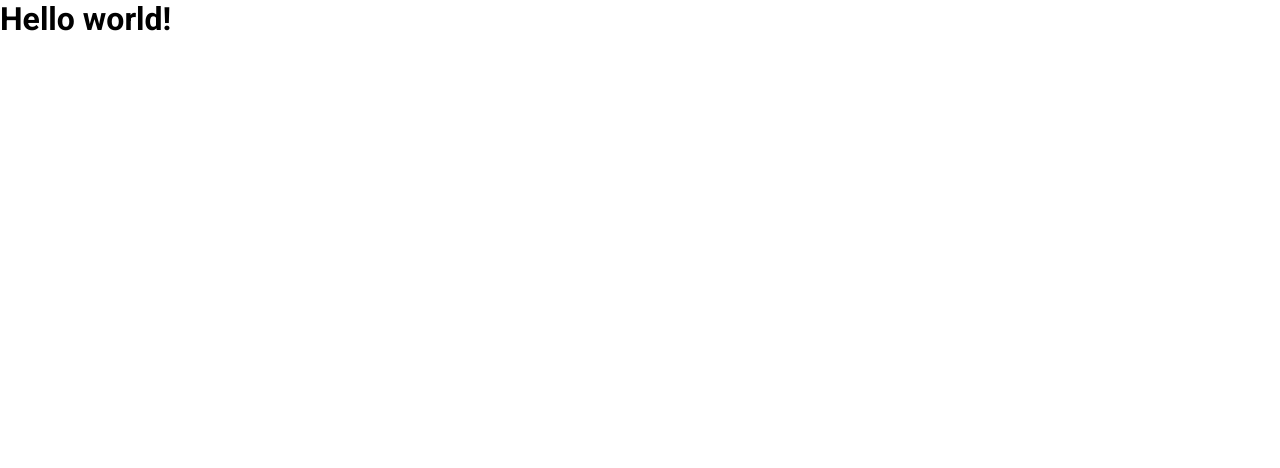
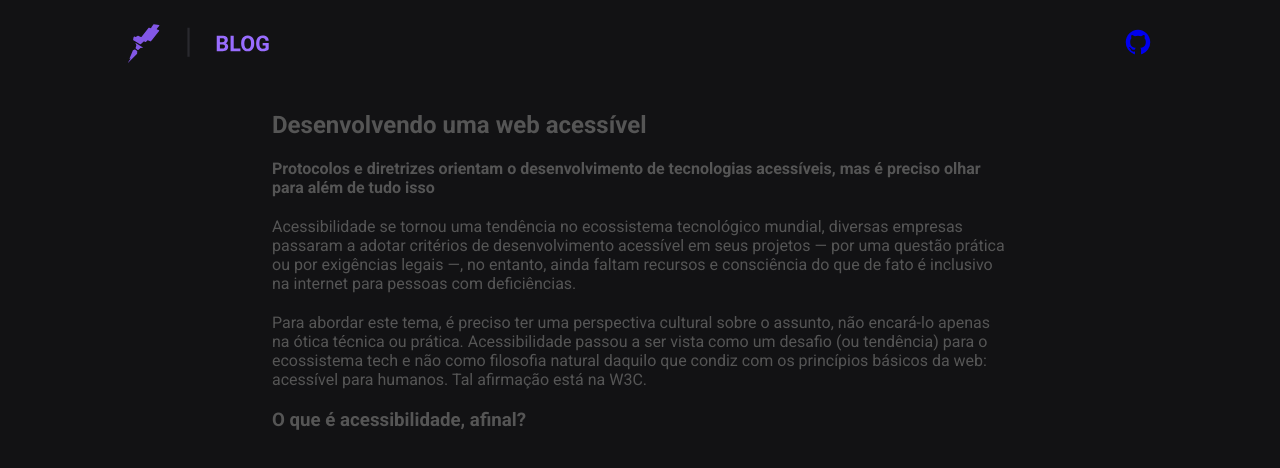
Before and after one commit to millenabomtempo/accessibility-with-reactjs, a Next.js app: page / in a window 1280 px wide. Shown: the top 468 px of the page. Built offline with nearby package versions, Linux system fonts and the light colour scheme.

Commit message:
create page without a11y

```diff
--- a/src/pages/index.tsx
+++ b/src/pages/index.tsx
@@ -1,6 +1,28 @@
+import Image from "next/image"
+
+import LogoSvg from '../assets/logo.svg'
+
+import styles from '../styles/Home.module.css'
 
 export default function Home() {
   return (
-    <h1>Hello world!</h1>
+    <div>
+      <div className={styles.header}>
+        <Image src={LogoSvg} width={286/2} />
+        <div className={styles.nav}>
+          <a href="http://github.com/millenabomtempo" target="_blank" rel="noopener noreferrer">
+          <svg stroke="currentColor" fill="currentColor" stroke-width="0" viewBox="0 0 512 512" height="28" width="28" xmlns="http://www.w3.org/2000/svg"><path d="M256 32C132.3 32 32 134.9 32 261.7a229.3 229.3 0 0 0 153.2 217.9c1.4.3 2.6.4 3.8.4 8.3 0 11.5-6.1 11.5-11.4l-.3-39.1c-8.4 1.9-15.9 2.7-22.6 2.7-43.1 0-52.9-33.5-52.9-33.5-10.2-26.5-24.9-33.6-24.9-33.6-19.5-13.7-.1-14.1 1.4-14.1h.1c22.5 2 34.3 23.8 34.3 23.8 11.2 19.6 26.2 25.1 39.6 25.1a63 63 0 0 0 25.6-6c2-14.8 7.8-24.9 14.2-30.7-49.7-5.8-102-25.5-102-113.5 0-25.1 8.7-45.6 23-61.6a84.6 84.6 0 0 1 2.2-60.8s1.6-.5 5-.5c8.1 0 26.4 3.1 56.6 24.1a209.8 209.8 0 0 1 112.2 0c30.2-21 48.5-24.1 56.6-24.1 3.4 0 5 .5 5 .5a84.6 84.6 0 0 1 2.2 60.8 90.3 90.3 0 0 1 23 61.6c0 88.2-52.4 107.6-102.3 113.3 8 7.1 15.2 21.1 15.2 42.5 0 30.7-.3 55.5-.3 63 0 5.4 3.1 11.5 11.4 11.5 1.2 0 2.6-.1 4-.4A229.2 229.2 0 0 0 480 261.7C480 134.9 379.7 32 256 32z" stroke="none"/></svg>
+          </a>
+        </div>
+      </div>
+
+      <div className={styles.content}>
+        <h2>Desenvolvendo uma web acessível</h2>
+        <h4>Protocolos e diretrizes orientam o desenvolvimento de tecnologias acessíveis, mas é preciso olhar para além de tudo isso</h4>
+        <p>Acessibilidade se tornou uma tendência no ecossistema tecnológico mundial, diversas empresas passaram a adotar critérios de desenvolvimento acessível em seus projetos — por uma questão prática ou por exigências legais —, no entanto, ainda faltam recursos e consciência do que de fato é inclusivo na internet para pessoas com deficiências.</p>
+        <p>Para abordar este tema, é preciso ter uma perspectiva cultural sobre o assunto, não encará-lo apenas na ótica técnica ou prática. Acessibilidade passou a ser vista como um desafio (ou tendência) para o ecossistema tech e não como filosofia natural daquilo que condiz com os princípios básicos da web: acessível para humanos. Tal afirmação está na W3C.</p>
+        <h3>O que é acessibilidade, afinal?</h3>
+      </div>
+    </div>
   )
 }
--- /dev/null
+++ b/src/styles/Home.module.css
@@ -0,0 +1,31 @@
+.header {
+  display: flex;
+  align-items: center;
+  justify-content: space-between;
+
+  max-width: 1064px;
+  width: 100%;
+  margin: 0 auto;
+  padding: 24px 20px;
+}
+
+.nav {
+  color: #8257E5;
+}
+
+.content {
+  color: #555;
+
+  max-width: 776px;
+  width: 100%;
+  margin: 0 auto;
+  padding: 24px 20px;
+}
+
+.content h2 {
+  margin-bottom: 20px;
+}
+
+.content p {
+  margin: 20px 0;
+}
--- a/src/styles/globals.css
+++ b/src/styles/globals.css
@@ -9,6 +9,6 @@
   font-family: Roboto, sans-serif;
 }
 
-body: {
+body {
   background-color: #121214;
 }
```
Also changed, not shown: src/assets/logo.svg (added).
